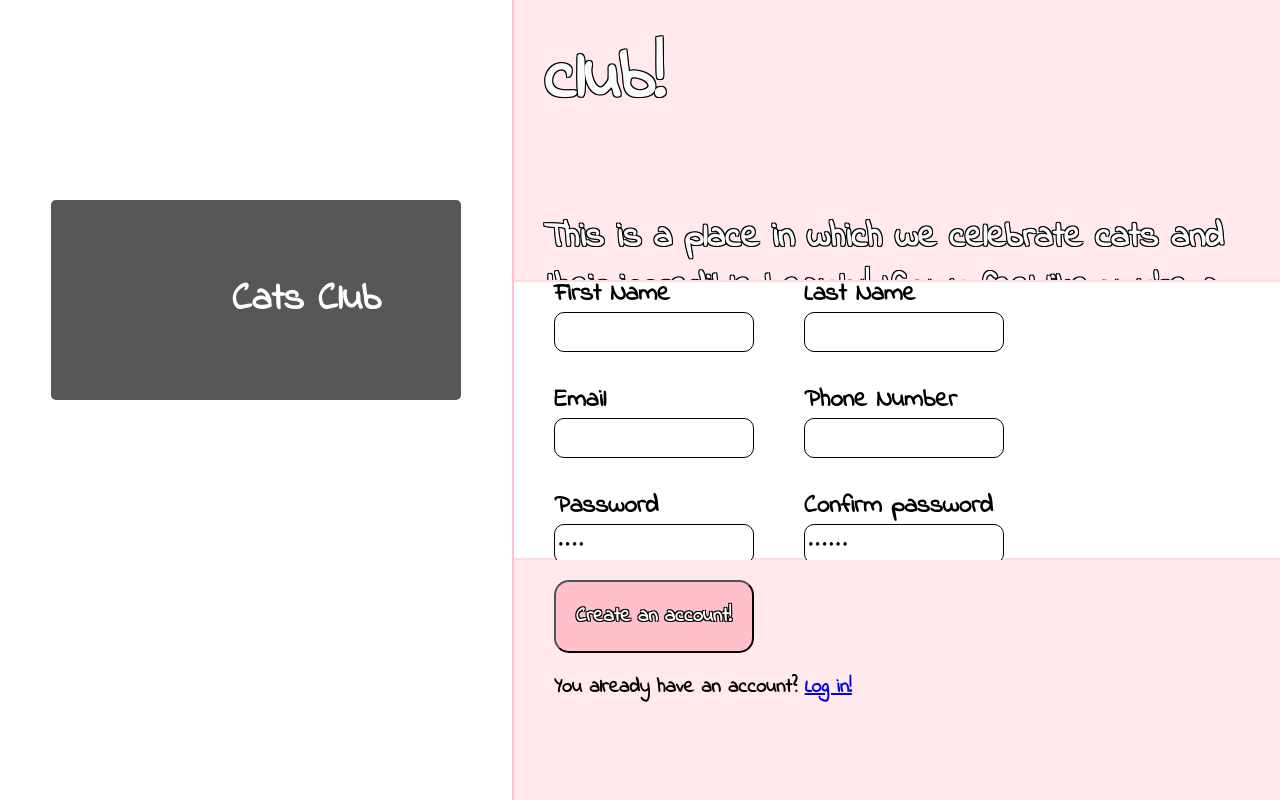
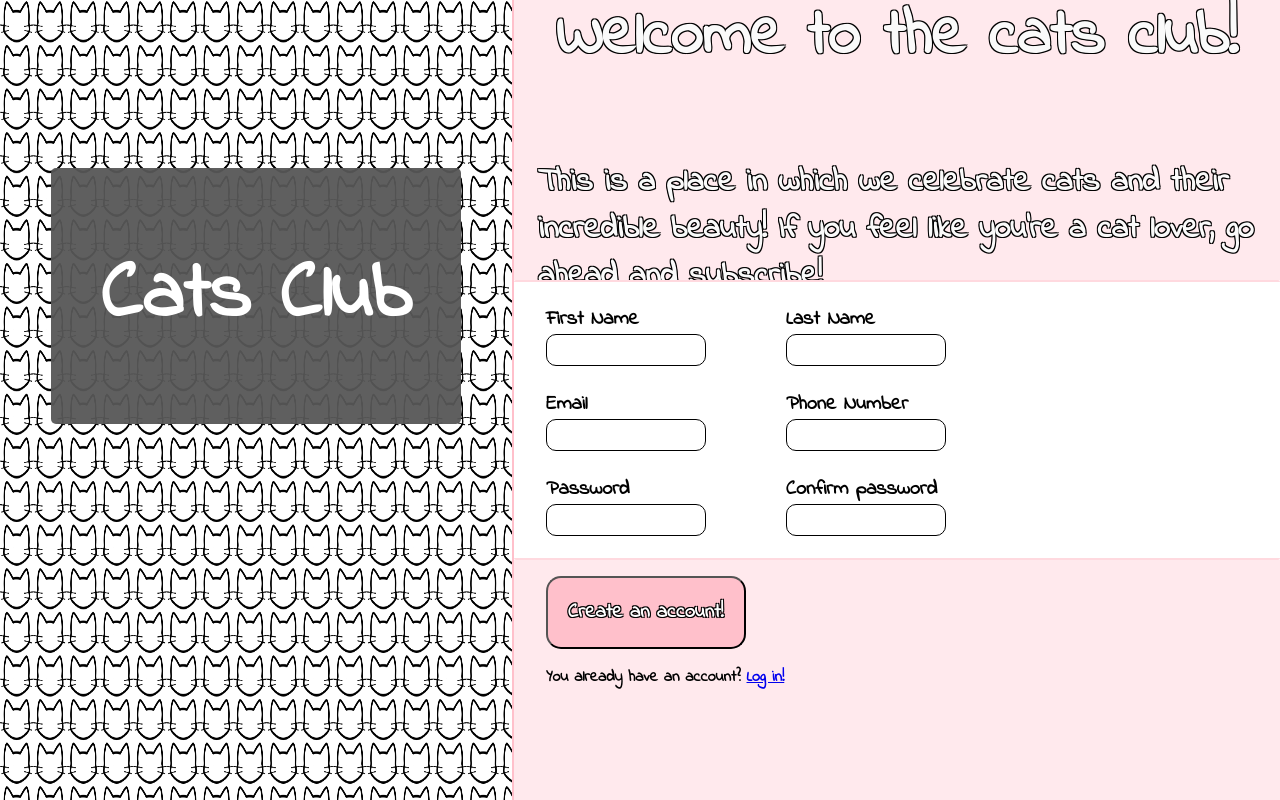
Before and after one commit to Marygraceee/Sign-up-form, a plain HTML site: page index.html in a window 1280 px wide. Drawn offline with Linux system fonts and the light colour scheme.

Commit message:
added functionalities

```diff
--- a/index.html
+++ b/index.html
@@ -47,9 +47,10 @@
     <div><label for="phone">Phone Number</label>
     <input type="number" id="phone" name="phone" required></div>
     <div><label for="password">Password</label>
-    <input minlength="8" type="password" id="password" name="password" required class="psw" value="ciao"></div>
+    <input minlength="8" type="password" id="password" name="password" required class="psw" value=""></div>
     <div><label for="confirm">Confirm password</label>
-    <input minlength="8" type="password" id="confirm" name="confirm" required class="confirmpsw" value="caccaa"></div>
+    <input minlength="8" type="password" id="confirm" name="confirm" required class="confirmpsw" value="">
+<p id="errormsg"></p></div>
 </form>
  </div>
 
--- a/script.js
+++ b/script.js
@@ -1,11 +1,24 @@
+let errortext = document.getElementById("errormsg")
+let password = document.getElementById("password")
+let confirmpsw = document.getElementById("confirm")
+
 function checkpsw() {
+
     document.addEventListener("click", e => {
         if(e.target.className === "createacc"){
-            let password = document.getElementsByClassName(".psw")
-  let confirmPassowrd = document.getElementsByClassName(".confirmpsw")
-  if (confirmPassowrd !== password){
-      console.log("ciao!")
+
+
+  if (confirmpsw.value !== password.value){
+      errortext.textContent = "*passwords don't match"
+      password.style.cssText = "border: 2px solid red"
+      confirmpsw.style.cssText = "border: 2px solid red"
   }
+  if (confirmpsw.value === password.value){
+      errortext.textContent = ""
+      password.style.cssText = "border: 1px solid black"
+      confirmpsw.style.cssText = "border: 1px solid black"
+  }
+
         }
     })
 }
--- a/styles.css
+++ b/styles.css
@@ -5,6 +5,7 @@
     -moz-box-sizing: border-box;
     -webkit-box-sizing: border-box;
      box-sizing: border-box;
+
 }
 
 body{
@@ -26,6 +27,8 @@ background-color: white;
 height: 100vh;
 width: 40vw;
 justify-content: center;
+background-image: url(gatto-definitivo.png);
+background-size: 2.6041666666666665vw 5.452562704471101vh;
 
 }
 
@@ -41,16 +44,15 @@ border-left: 2px solid pink;
 
 .logo{
     display: flex;
-    background-color: rgb(87, 87, 87);
+    background-color: rgb(87, 87, 87, .95);
     color: white;
-    height: 200px;
+    height: 32vh;
     width: 80%;
-    margin-top: 200px;
-    justify-content: flex-end;
-    padding-right: 80px;
+    margin-top: 21vh;
+    justify-content: center;
     align-items: center;
     border-radius: 5px;
-    font-size: larger;
+    font-size: 5vh;
 
 }
 
@@ -64,9 +66,10 @@ border-left: 2px solid pink;
     background-color: rgb(255, 233, 237);
     text-shadow: -1px -1px 0 #000, 1px -1px 0 #000, -1px 1px 0 #000, 1px 1px 0 #000;
     color: rgb(250, 250, 250);
-   font-size: 35px;
-   padding: 30px;
+   font-size: 4vh;
+   padding: 3vh;
   font-weight: 600;
+
 
 }
 
@@ -78,9 +81,9 @@ border-left: 2px solid pink;
     display: flex;
     justify-content: flex-start;
     align-items: flex-start;
-    padding-left: 40px;
-    column-gap: 50px;
-    padding-top: 20px;
+    padding-left: 4vh;
+    column-gap: 5vh;
+    padding-top: 2vh;
     flex-direction: column;
     background-color: rgb(255, 233, 237);
 
@@ -94,7 +97,7 @@ border-left: 2px solid pink;
     display: flex;
     justify-content: flex-start;
     align-items: center;
-    padding-left: 40px;
+    padding-left: 4vh;
     border-radius: 2px;
   border-top: 2px solid rgb(255, 217, 223);
   border-bottom: 2px solid rgb(255, 217, 223);
@@ -104,8 +107,8 @@ border-left: 2px solid pink;
 form {
   display: grid;
   grid-template-columns: repeat(2, 200px);
-  column-gap: 50px;
-  row-gap: 30px;
+  column-gap: 5vh;
+  row-gap: 3vh;
 }
 
 .createacc{
@@ -127,11 +130,11 @@ background-color: pink;
 
 
 input{
-    width: 200px;
-    height: 40px;
+    width: 20vh;
+    height: 4vh;
     border: 1px solid black;
     border-radius: 10px;
-    font-size: 20px;
+    font-size: 2vh;
 
 }
 
@@ -141,10 +144,17 @@ input:focus{
 
 label {
     font-weight: bold;
-    font-size: 25px
+    font-size: 2.5vh
 }
 
 .footer > p{
-    font-size: 20px;
+    font-size: 2vh;
     font-weight: bolder;
 }
+
+#errormsg{
+    color: red;
+    font-family: 'Courier New', Courier, monospace;
+    font-weight: bold;
+    position: absolute;
+}
```
Also changed, not shown: gatto-definitivo.png (added).
